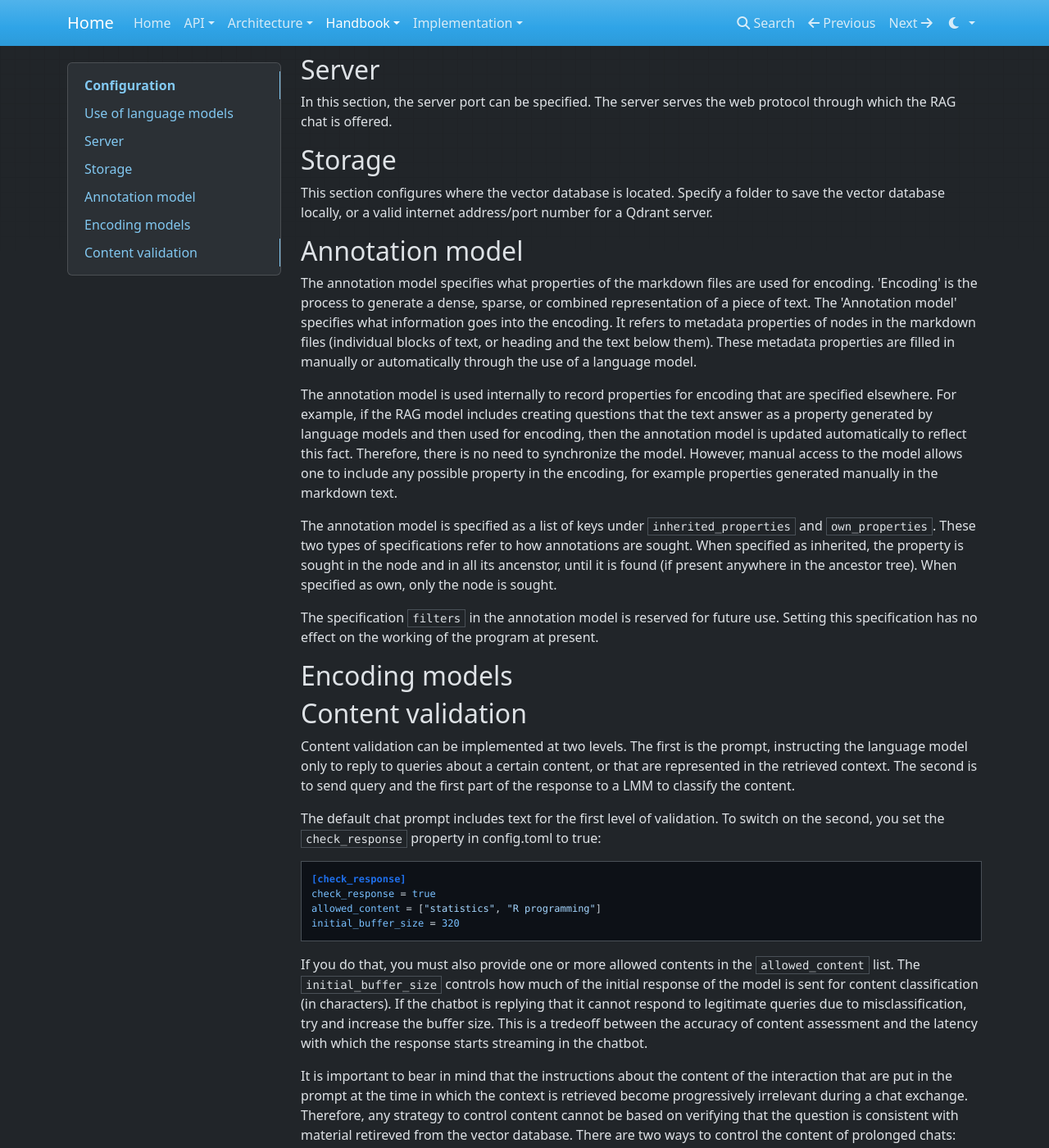
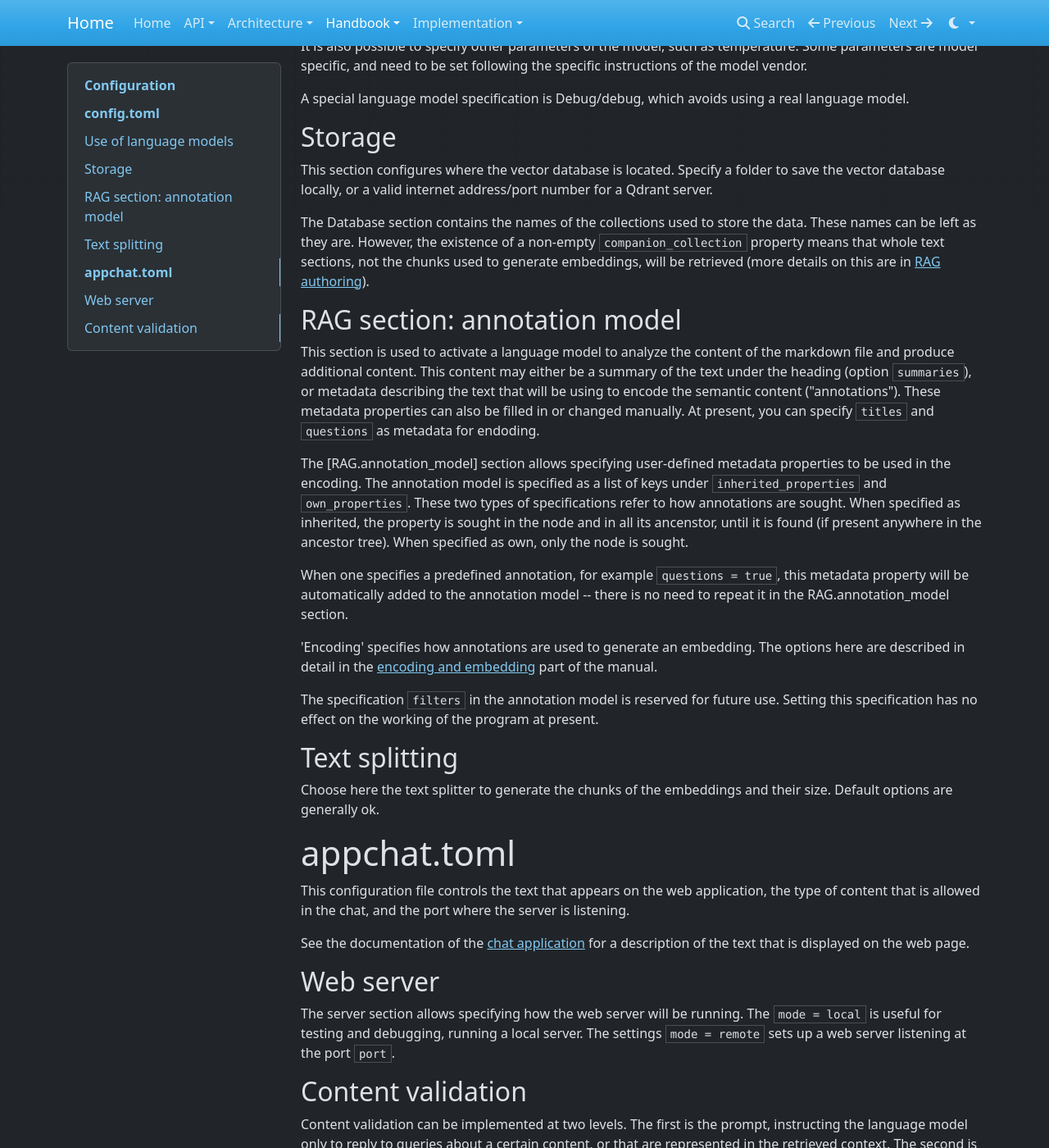
Before and after one commit to roberto-viviani/lmm-education, an MkDocs documentation site: the page built from docs/Handbook/Configuration.md, in a window 1280 px wide and 1400 px high, scrolled down 1037 px. Shown: the whole window at 82% size. Built offline with MkDocs 1.6.1, drawn with Linux system fonts in a browser that asks for light colours; nearby versions of some CDN libraries; some of the changed text lies outside the part shown.

Commit message:
docs, revision configuration options

```diff
--- a/docs/Handbook/Configuration.md
+++ b/docs/Handbook/Configuration.md
@@ -1,6 +1,8 @@
 # Configuration
 
-The file `config.toml` in the directory of the project contains the instructions to configure its function. Essentially all user-configurable options are specified in this file.
+The files `config.toml` and `appchat.toml` in the directory of the project contains the instructions to configure its function. Essentially all user-configurable options are specified in these files.
+
+# config.toml
 
 ## Use of language models
 
@@ -19,7 +21,7 @@ Two sparse embeddings are supported at present.
     Qdrant/bm25
     prithivida/Splade_PP_en_v1
 
-The default sparse embedding is Qdrant/bm25 as it is a multilingual embeddings.
+The default sparse embedding is Qdrant/bm25 as it is a multilingual embeddings. distiluse-base-multilingual-cased-v1 is a multilingual open-source embedding model.
 
 It is possible to configure three different language models, used in different parts of the project.
 
@@ -35,29 +37,41 @@ The language models are specified by separating the model provider and the model
     OpenAI/gpt-4.1-nano
     Mistral/mistral-small-latest
 
-It is also possible to specify other parameters of the model, such as temperature. See the instructions of the individual models for further details.
+It is also possible to specify other parameters of the model, such as temperature. Some parameters are model specific, and need to be set following the specific instructions of the model vendor.
 
 A special language model specification is Debug/debug, which avoids using a real language model.
-
-## Server
-
-In this section, the server port can be specified. The server serves the web protocol through which the RAG chat is offered.
 
 ## Storage
 
 This section configures where the vector database is located. Specify a folder to save the vector database locally, or a valid internet address/port number for a Qdrant server.
 
-## Annotation model
+The Database section contains the names of the collections used to store the data. These names can be left as they are. However, the existence of a non-empty `companion_collection` property means that whole text sections, not the chunks used to generate embeddings, will be retrieved (more details on this are in [RAG authoring](RAGauthoring.md)).
 
-The annotation model specifies what properties of the markdown files are used for encoding. 'Encoding' is the process to generate a dense, sparse, or combined representation of a piece of text. The 'Annotation model' specifies what information goes into the encoding. It refers to metadata properties of nodes in the markdown files (individual blocks of text, or heading and the text below them). These metadata properties are filled in manually or automatically through the use of a language model.
+## RAG section: annotation model
 
-The annotation model is used internally to record properties for encoding that are specified elsewhere. For example, if the RAG model includes creating questions that the text answer as a property generated by language models and then used for encoding, then the annotation model is updated automatically to reflect this fact. Therefore, there is no need to synchronize the model. However, manual access to the model allows one to include any possible property in the encoding, for example properties generated manually in the markdown text.
+This section is used to activate a language model to analyze the content of the markdown file and produce additional content. This content may either be a summary of the text under the heading (option `summaries`), or metadata describing the text that will be using to encode the semantic content ("annotations"). These metadata properties can also be filled in or changed manually. At present, you can specify `titles` and `questions` as metadata for endoding.
 
-The annotation model is specified as a list of keys under `inherited_properties` and `own_properties`. These two types of specifications refer to how annotations are sought. When specified as inherited, the property is sought in the node and in all its ancenstor, until it is found (if present anywhere in the ancestor tree). When specified as own, only the node is sought.
+The [RAG.annotation_model] section allows specifying user-defined metadata properties to be used in the encoding. The annotation model is specified as a list of keys under `inherited_properties` and `own_properties`. These two types of specifications refer to how annotations are sought. When specified as inherited, the property is sought in the node and in all its ancenstor, until it is found (if present anywhere in the ancestor tree). When specified as own, only the node is sought.
+
+When one specifies a predefined annotation, for example `questions = true`, this metadata property will be automatically added to the annotation model -- there is no need to repeat it in the RAG.annotation_model section.
+
+'Encoding' specifies how annotations are used to generate an embedding. The options here are described in detail in the [encoding and embedding](EncodingEmbedding.md) part of the manual.
 
 The specification `filters` in the annotation model is reserved for future use. Setting this specification has no effect on the working of the program at present.
 
-## Encoding models
+## Text splitting
+
+Choose here the text splitter to generate the chunks of the embeddings and their size. Default options are generally ok.
+
+# appchat.toml
+
+This configuration file controls the text that appears on the web application, the type of content that is allowed in the chat, and the port where the server is listening.
+
+See the documentation of the [chat application](ChatApp.md) for a description of the text that is displayed on the web page.
+
+## Web server
+
+The server section allows specifying how the web server will be running. The `mode = local` is useful for testing and debugging, running a local server. The settings `mode = remote` sets up a web server listening at the port `port`.
 
 ## Content validation
 
```
Also changed, not shown: docs/Handbook/ChatApp.md (+4 -4 lines).
